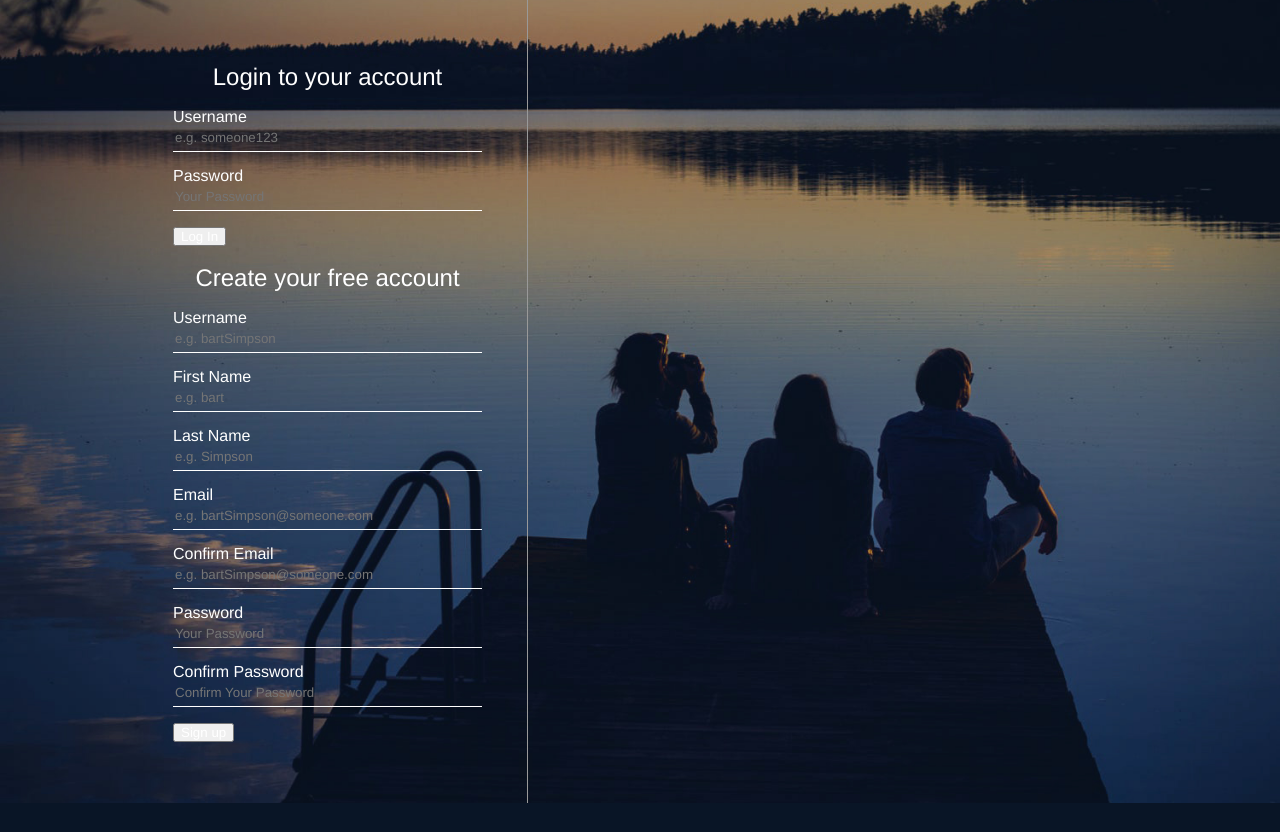
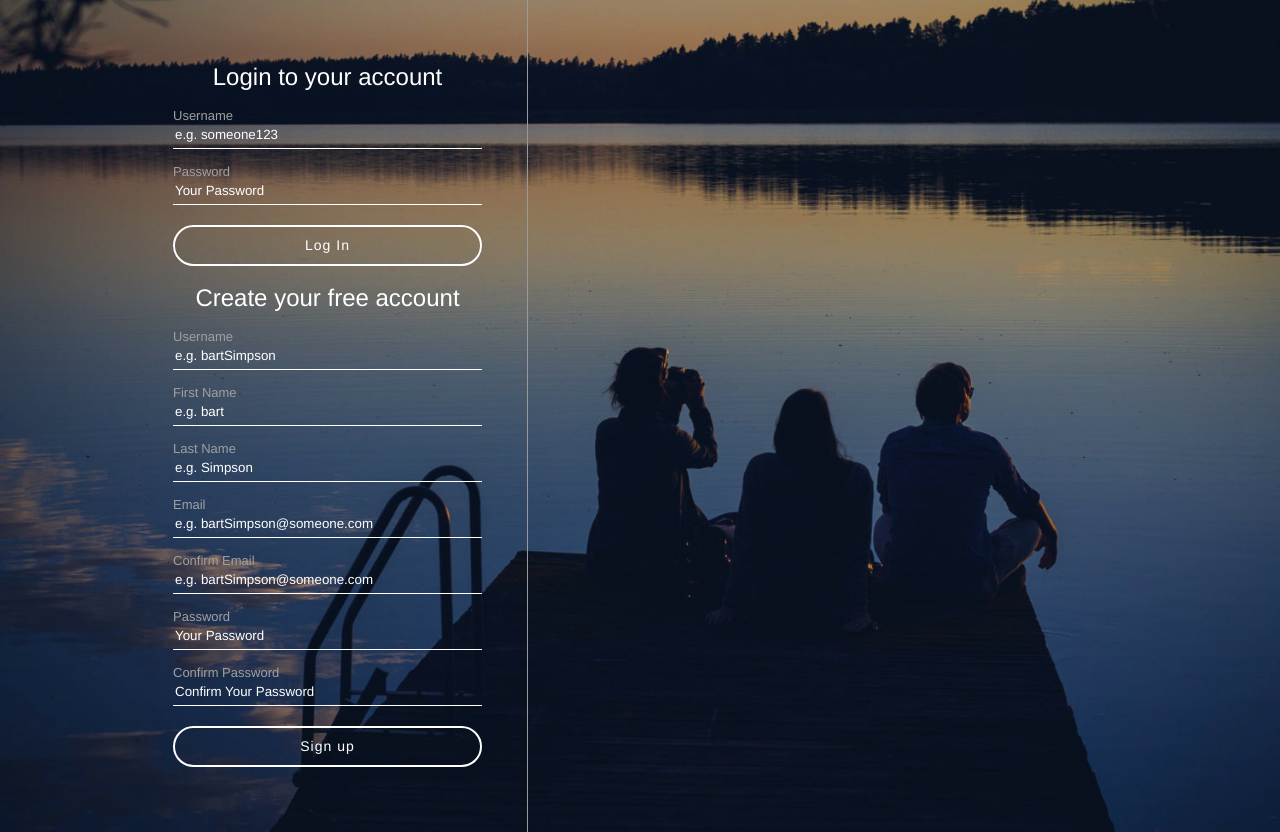
Before and after one commit to KeNiHx/MU, a PHP site: page /register.php in a window 1280 px wide. Before the commit the page ends 803 px from the top, so only its background shows below. Run offline with PHP 8.4, Linux system fonts and the light colour scheme.

Commit message:
added more styling to labels and buttons

```diff
--- a/assets/css/register.css
+++ b/assets/css/register.css
@@ -31,6 +31,28 @@ html, body{
     max-width: 1024px;
 }
 
+::-webkit-input-placeholder { /* WebKit, Blink, Edge */
+    color:    #FFF;
+}
+:-moz-placeholder { /* Mozilla Firefox 4 to 18 */
+   color:    #FFF;
+   opacity:  1;
+}
+::-moz-placeholder { /* Mozilla Firefox 19+ */
+   color:    #FFF;
+   opacity:  1;
+}
+:-ms-input-placeholder { /* Internet Explorer 10-11 */
+   color:    #FFF;
+}
+::-ms-input-placeholder { /* Microsoft Edge */
+   color:    #FFF;
+}
+
+::placeholder { /* Most modern browsers support this now. */
+   color:    #FFF;
+}
+
 #inputContainer {
     width: 400px;
     padding: 45px;
@@ -54,3 +76,27 @@ html, body{
     line-height: 27px;
     width: 100%;
 }
+
+#inputContainer label {
+    color: #a0a0a0;
+    font-size: 13px;
+    margin-top: 15px;
+
+}
+
+#inputContainer button {
+    background-color: transparent;
+    border: 2px solid #fff;
+    border-radius: 250px;
+    color: #FFF;
+    display: block;
+    font-size: 14px;
+    letter-spacing: 1px;
+    margin: 20px auto;
+    height: 41px;
+    width: 100%;
+}
+
+#inputContainer button:hover {
+    cursor: pointer;
+}
```
